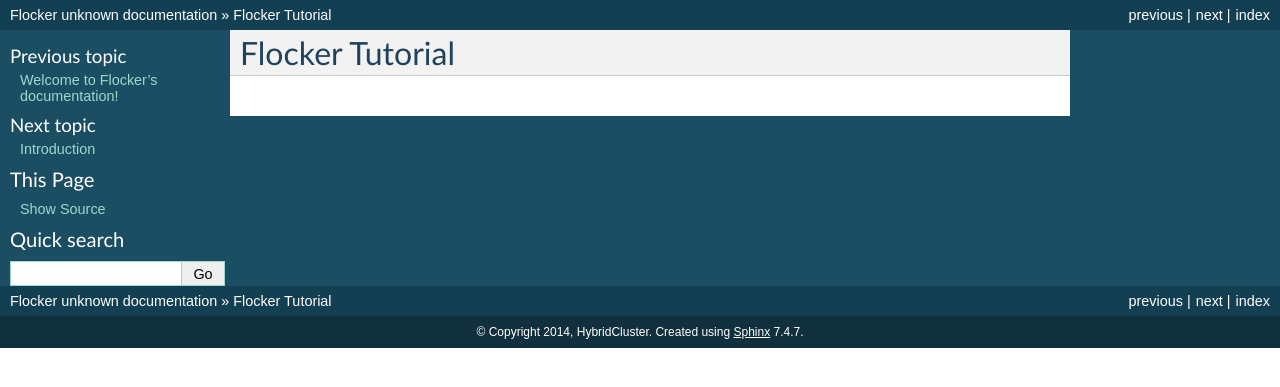
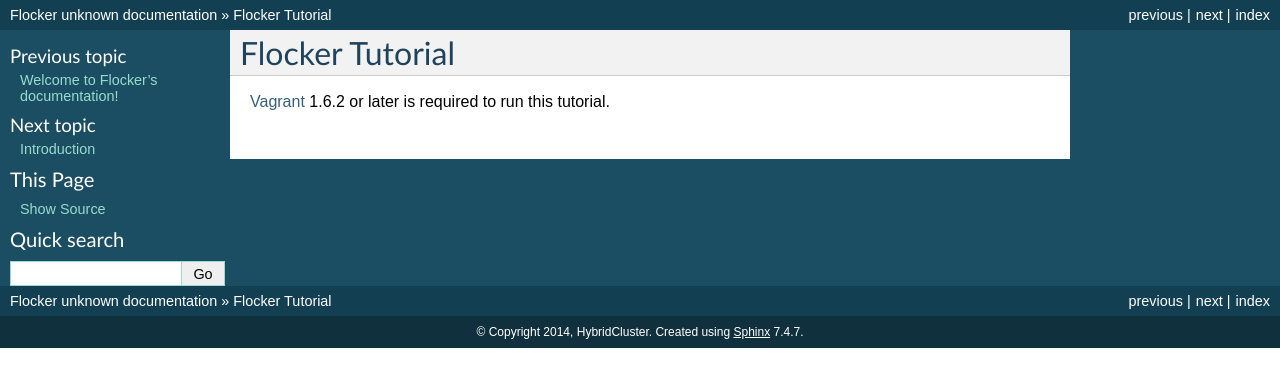
Before and after one commit to ClusterHQ/flocker, a Sphinx documentation site: the page built from docs/tutorial/index.rst, in a window 1280 px wide. Shown: the top 387 px of the page. Built offline with Sphinx 7.4.7, drawn with Linux system fonts in a browser that asks for light colours.

Commit message:
Document Vagrant version requirement.

```diff
--- a/CONTRIBUTING.rst
+++ b/CONTRIBUTING.rst
@@ -47,7 +47,8 @@
 
 * To run the complete test suite you will need `ZFS`_, `geard`_ and `docker`_ installed.
   ``geard`` requires an operating system with ``systemd``.
-  The easiest way to get an environment with these installed is to use the included ``Vagrantfile`` which will create a pre-configured Fedora 20 virtual machine.
+  The recommended way to get an environment with these installed is to use the included ``Vagrantfile`` which will create a pre-configured Fedora 20 virtual machine.
+  Vagrant 1.6.2 or later is required.
   Once you have Vagrant installed (see the `vagrant documentation <http://docs.vagrantup.com/>`_) you can run the following to get going::
 
    $ vagrant up
--- a/docs/tutorial/index.rst
+++ b/docs/tutorial/index.rst
@@ -1,2 +1,6 @@
 Flocker Tutorial
 ================
+
+`Vagrant`_ 1.6.2 or later is required to run this tutorial.
+
+.. _Vagrant: https://www.vagrantup.com/
```
